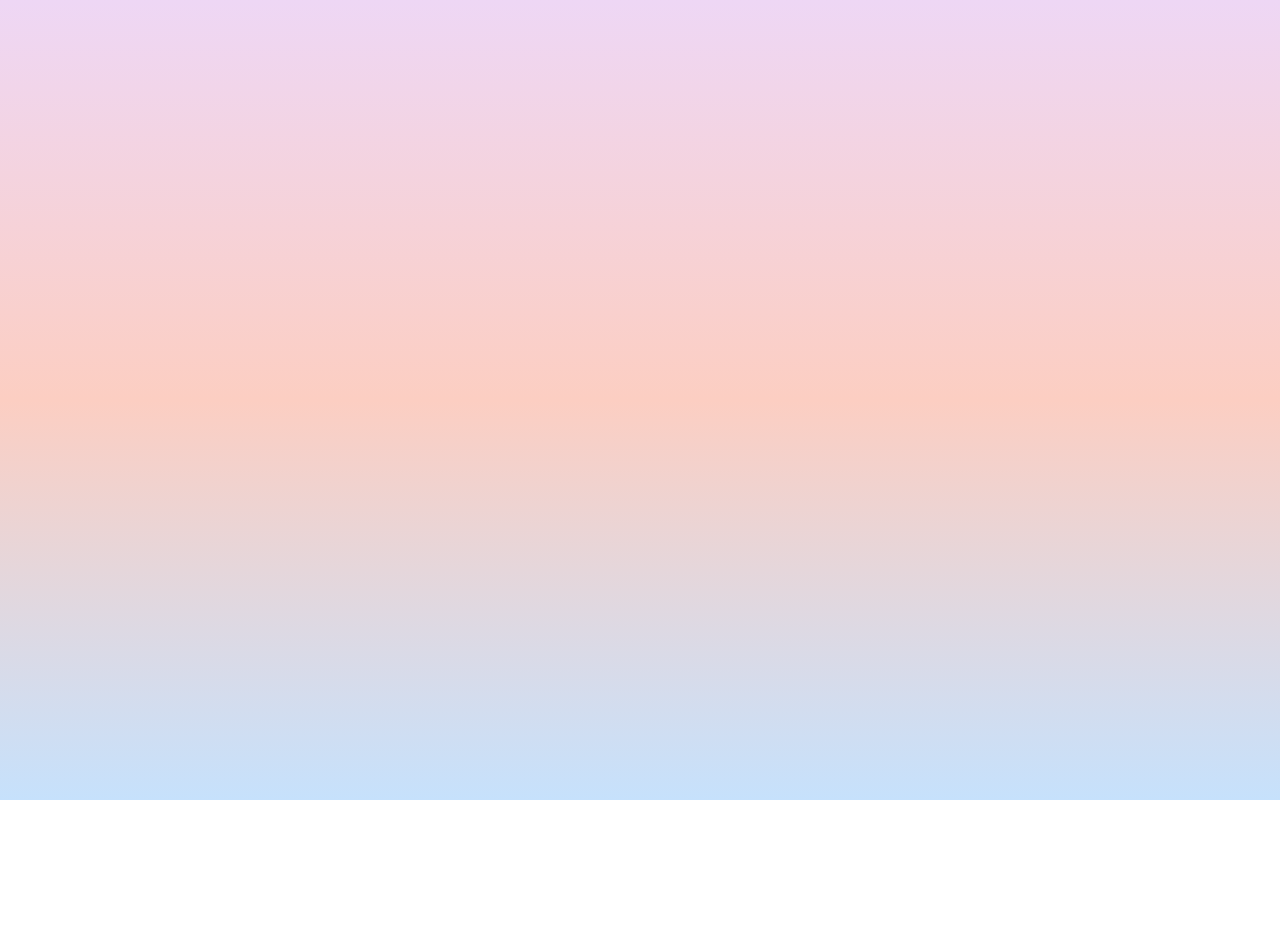
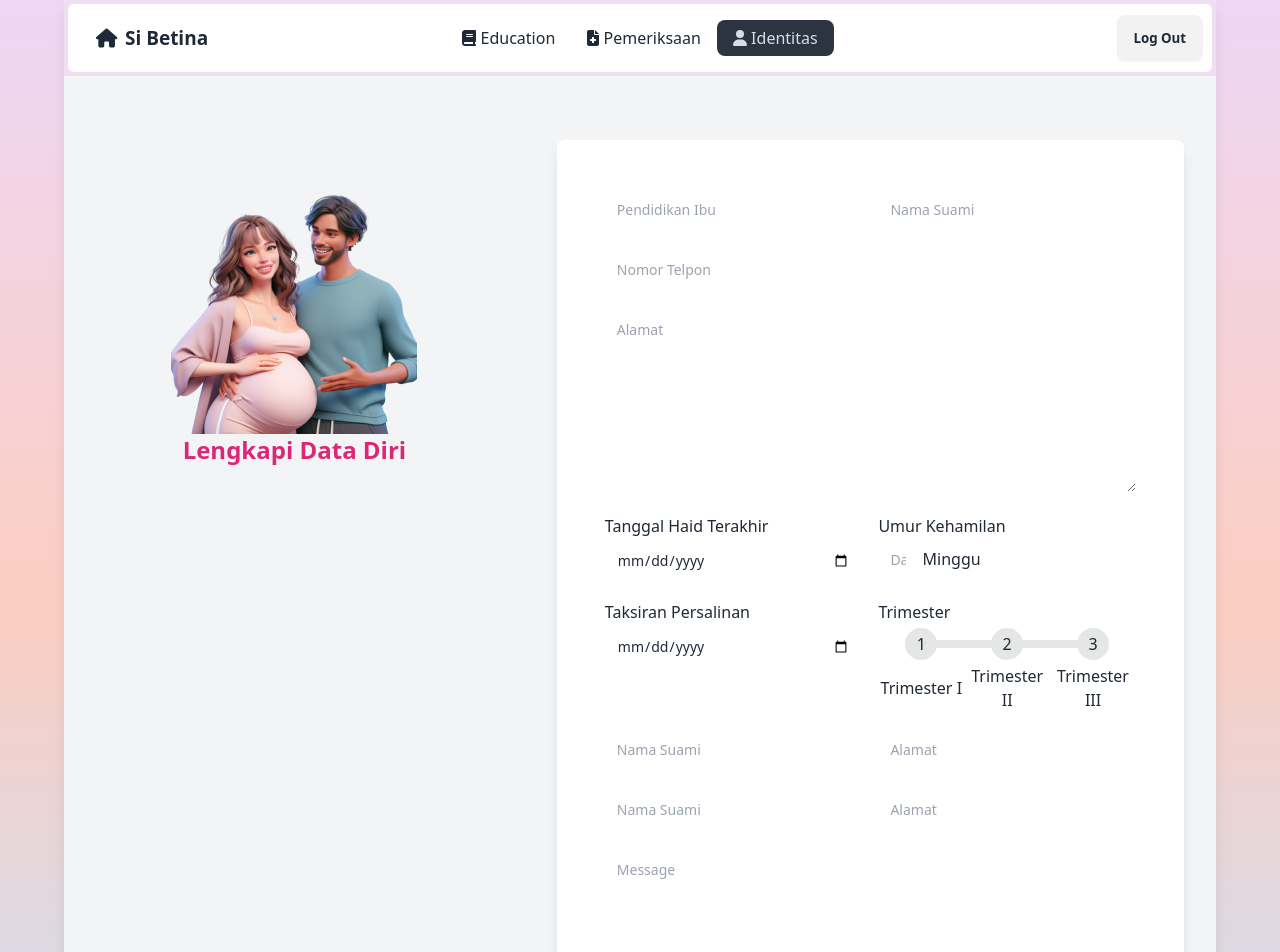
Before and after one commit to muhammadrinaldi7/si_betina, a React (Vite) app: page /identity in a window 1280 px wide. Before the commit this address had no page. Shown: the top 952 px of the page. Before the commit the page ends 800 px from the top, so only its background shows below. Built offline with nearby package versions, Linux system fonts and the light colour scheme; sample sign-in values are in the browser's storage.

Commit message:
Penambahan Layout Tiap Menu

```diff
--- a/src/App.jsx
+++ b/src/App.jsx
@@ -5,6 +5,9 @@ import { BrowserRouter, Routes, Route } from "react-router-dom";
 import IndexHome from "./components/Home/Index";
 import IndexEducation from "./components/Education/Index";
 import LayoutPage from "./components/Layout/LayoutPage";
+import IndexIdentity from "./components/Identitas/Index";
+import IndexCheckup from "./components/Pemeriksaan/Index";
+
 const App = () => {
   return (
     <>
@@ -15,6 +18,8 @@ const App = () => {
           <Route path="/register" element={<IndexRegister />} />
           <Route path="/homepage" element={<IndexHome />} />
           <Route path="/education" element={<IndexEducation />} />
+          <Route path="/identity" element={<IndexIdentity />} />
+          <Route path="/checkup" element={<IndexCheckup />} />
           {/* <Route path="/dashboard" element={<Dashboard />} />
           <Route path="/cars" element={<Cars />} />
           <Route path="/login" element={<Login />} />
--- a/src/components/Home/NavbarLg.jsx
+++ b/src/components/Home/NavbarLg.jsx
@@ -24,14 +24,15 @@ const NavbarLg = () => {
             </NavLink>
         </li>
         <li>
-            <a>
-            <FontAwesomeIcon icon={faFileMedical} />
-            Pemeriksaan
-            </a>
+        <NavLink to="/checkup">
+            <a> <FontAwesomeIcon icon={faFileMedical} /> Pemeriksaan</a>
+        </NavLink>
         </li>
-        <li><a>
-            <FontAwesomeIcon icon={faUser} />
-            Identitas</a></li>
+        <li>
+            <NavLink to="/identity">
+            <a><FontAwesomeIcon icon={faUser} /> Identitas</a>
+            </NavLink>
+        </li>
         </ul>
     </div>
     <div className="navbar-end">
--- a/src/components/Home/NavbarSm.jsx
+++ b/src/components/Home/NavbarSm.jsx
@@ -20,14 +20,18 @@ const NavbarSm = () => {
             </NavLink>
         </li>
         <li>
+        <NavLink to="/checkup">
             <a className="tooltip" data-tip="Pemeriksaan">
             <FontAwesomeIcon icon={faFileMedical} />
             </a>
+        </NavLink>
         </li>
         <li>
+        <NavLink to="/identity">
             <a className="tooltip" data-tip="Data Pribadi">
                <FontAwesomeIcon icon={faUser}/>
             </a>
+        </NavLink>
         </li>
         </ul>
 
--- /dev/null
+++ b/src/components/Identitas/Index.jsx
@@ -0,0 +1,247 @@
+import LayoutPage from "../Layout/LayoutPage"
+import PregantTogether from "../../assets/imgpr.png"
+import { useEffect, useState } from "react";
+
+const Index = () => {
+  const hari = '2021-07-14'
+  const [tglKunjungan, setTglKunjungan] = useState(hari);
+  const [tglHaidTerakhir,setTgkHaidTerakhir] = useState("");
+  const [umurKehamilan, setUmurKehamilan] = useState(null);
+  const [tafsiranKehamilan, setTafsiranKehamilan] = useState("");
+  const [trimester, setTrimester] = useState("");
+  const kunjunganMonth = parseInt(tglKunjungan.toString().split('T')[0].replace(/-/g, '').slice(4,6));
+  const kunjunganDay = parseInt(tglKunjungan.toString().split('T')[0].replace(/-/g, '').slice(6,8));
+  const haidYear = parseInt(tglHaidTerakhir.toString().split('T')[0].replace(/-/g, '').slice(0,4))
+  const haidMonth = parseInt(tglHaidTerakhir.toString().split('T')[0].replace(/-/g, '').slice(4,6));
+  const haidDay = parseInt(tglHaidTerakhir.toString().split('T')[0].replace(/-/g, '').slice(6,8));
+
+  const usiaKehamilan = () =>{
+    //const Day = kunjunganDay - haidDay;
+    const Day = Math.round((kunjunganDay - haidDay)/7);
+    const Month = Math.round((kunjunganMonth - haidMonth)*4.33);
+    const HitungUsiaHml = Day + Month;
+    return HitungUsiaHml
+  }
+
+  const taksiranPersalinan = () => {
+    let day = haidDay+7;
+    let month = (haidMonth-3) === 0 ? 12 : (haidMonth-3) === -1 ? 11 : (haidMonth-3) === -2 ? 10 : (haidMonth-3)
+    let year = ((haidMonth===3 && haidDay>=25)||(haidMonth>=4 && haidMonth<=12)) ? haidYear+1 : haidYear
+    let dayStr = day.toString().padStart(2, '0');
+    let monthStr = month.toString().padStart(2, '0');
+    let yearStr = year.toString();
+
+    // Menggabungkan menjadi string tanggal
+    let resultDate = [dayStr, monthStr, yearStr].reverse().join('-');
+    return resultDate
+  }
+
+  const trimesterKehamilan = () => {
+    let trim = 0;
+    if(umurKehamilan>0 && umurKehamilan<=12){
+      trim = 1
+    }else if(umurKehamilan>12 && umurKehamilan<=27){
+      trim = 2
+    }else if(umurKehamilan>27 && umurKehamilan<=40){
+      trim = 3
+    }else{
+      trim = 0
+    }
+    return trim
+  }
+
+  const TrimesterSteps = ({ trimester }) => {
+    return (
+      <ul className="steps">
+        <li className={`step ${trimester === 1 ? 'step-primary' : ''}`}>Trimester I</li>
+        <li className={`step ${trimester === 2 ? 'step-primary' : ''}`}>Trimester II</li>
+        <li className={`step ${trimester === 3 ? 'step-primary' : ''}`}>Trimester III</li>
+      </ul>
+    );
+  }
+
+  useEffect(() => {
+    if (tglHaidTerakhir) {
+      setUmurKehamilan(usiaKehamilan());
+      setTafsiranKehamilan(taksiranPersalinan());
+      setTrimester(trimesterKehamilan());
+    }
+  }, [tglKunjungan, tglHaidTerakhir, umurKehamilan]);
+
+    return (
+        <LayoutPage>
+           <section className="bg-gray-100">
+  <div className="mx-auto max-w-screen-xl px-4 py-16 sm:px-6 lg:px-8">
+    <div className="grid grid-cols-1 gap-x-16 gap-y-8 lg:grid-cols-5">
+      <div className="lg:col-span-2 lg:py-12 text-center ">
+        <img src={PregantTogether} className="mx-auto block" alt="" />
+        <a href="#" className="text-2xl font-bold text-pink-600"> Lengkapi Data Diri </a>
+      </div>
+      <div className="rounded-lg bg-white p-8 shadow-lg lg:col-span-3 lg:p-12">
+        <form action="#" className="space-y-4">
+        <div className="grid grid-cols-1 gap-4 sm:grid-cols-2">
+          <div>
+            <label className="sr-only" htmlFor="name">Pendidikan</label>
+            <input
+              className="w-full rounded-lg border-gray-200 p-3 text-sm"
+              placeholder="Pendidikan Ibu"
+              type="text"
+              id="pendidikan"
+            />
+          </div>
+          <div>
+              <label className="sr-only" htmlFor="nama_suami">Nama Suami</label>
+              <input
+                className="w-full rounded-lg border-gray-200 p-3 text-sm"
+                placeholder="Nama Suami"
+                type="nama_suami"
+                id="nama_suami"
+              />
+            </div>
+          </div>
+
+
+            <div>
+              <label className="sr-only" htmlFor="nama_suami">No Telpon</label>
+              <input
+                className="w-full rounded-lg border-gray-200 p-3 text-sm"
+                placeholder="Nomor Telpon"
+                type="nama_suami"
+                id="nama_suami"
+              />
+            </div>
+
+            <div>
+              <label className="sr-only" htmlFor="alamat">Alamat</label>
+              <textarea
+              className="w-full rounded-lg border-gray-200 p-3 text-sm"
+              placeholder="Alamat"
+              rows="8"
+              id="alamat"
+            ></textarea>
+            </div>
+
+          <div className="grid grid-cols-1 gap-4 sm:grid-cols-2">
+            <div>
+              <label className="" htmlFor="tgl_haid_terakhir">Tanggal Haid Terakhir</label>
+              <input
+                className="w-full rounded-lg border-gray-200 p-3 text-sm"
+                placeholder="Tanggal Haid Terakhir"
+                type="date"
+                value={tglHaidTerakhir}
+                onChange={(e) => setTgkHaidTerakhir(e.target.value)}
+                id="tgl_haid_terakhir"
+              />
+            </div>
+
+            <div>
+              <label className="" htmlFor="umur_kehamilan">Umur Kehamilan</label> <br />
+              <input
+                className="w-[40px] rounded-lg border-gray-200 p-3 text-sm"
+                placeholder="Dalam Minggu"
+                type="text"
+                value={umurKehamilan}
+                readOnly
+                id="umur_kehamilan"
+              /> <span> Minggu</span>
+            </div>
+
+          </div>
+          <div className="grid grid-cols-1 gap-4 sm:grid-cols-2">
+            <div>
+              <label className="" htmlFor="nama_suami">Taksiran Persalinan</label>
+              <input
+                className="w-full rounded-lg border-gray-200 p-3 text-sm"
+                placeholder="Taksiran Persalinan"
+                type="date"
+                value={tafsiranKehamilan}
+                id="tafsiran_kelahiran"
+              />
+            </div>
+
+            <div>
+              <label className="" htmlFor="trimester">Trimester</label>
+              <input
+                className="w-full hidden rounded-lg border-gray-200 p-3 text-sm"
+                placeholder="Trimester"
+                type="text"
+                value={trimester}
+                id="trimester"
+              />
+              <div>
+                <TrimesterSteps trimester={trimester} />
+              </div>
+            </div>
+          </div>
+          <div className="grid grid-cols-1 gap-4 sm:grid-cols-2">
+            <div>
+              <label className="sr-only" htmlFor="nama_suami">Nama Suami</label>
+              <input
+                className="w-full rounded-lg border-gray-200 p-3 text-sm"
+                placeholder="Nama Suami"
+                type="nama_suami"
+                id="nama_suami"
+              />
+            </div>
+
+            <div>
+              <label className="sr-only" htmlFor="alamat">Alamat</label>
+              <input
+                className="w-full rounded-lg border-gray-200 p-3 text-sm"
+                placeholder="Alamat"
+                type="text"
+                id="alamat"
+              />
+            </div>
+          </div>
+          <div className="grid grid-cols-1 gap-4 sm:grid-cols-2">
+            <div>
+              <label className="sr-only" htmlFor="nama_suami">Nama Suami</label>
+              <input
+                className="w-full rounded-lg border-gray-200 p-3 text-sm"
+                placeholder="Nama Suami"
+                type="nama_suami"
+                id="nama_suami"
+              />
+            </div>
+
+            <div>
+              <label className="sr-only" htmlFor="alamat">Alamat</label>
+              <input
+                className="w-full rounded-lg border-gray-200 p-3 text-sm"
+                placeholder="Alamat"
+                type="text"
+                id="alamat"
+              />
+            </div>
+          </div>
+
+          <div>
+            <label className="sr-only" htmlFor="message">Message</label>
+
+            <textarea
+              className="w-full rounded-lg border-gray-200 p-3 text-sm"
+              placeholder="Message"
+              rows="8"
+              id="message"
+            ></textarea>
+          </div>
+
+          <div className="mt-4">
+            <button
+              type="submit"
+              className="inline-block w-full rounded-lg bg-black px-5 py-3 font-medium text-white sm:w-auto"
+            >
+              Send Enquiry
+            </button>
+          </div>
+        </form>
+      </div>
+    </div>
+  </div>
+</section>
+        </LayoutPage>
+    )
+}
+
+export default Index
--- a/src/components/Layout/LayoutPage.jsx
+++ b/src/components/Layout/LayoutPage.jsx
@@ -16,11 +16,12 @@ const LayoutPage = ({children}) => {
         }
     })
     const handleLogout = async () => {
-        axios.defaults.headers.common['Authorization'] = `Bearer ${isAuth}`
-        await axios.post(`${import.meta.env.VITE_REACT_API_URL}/logout`).then(() =>{
-            localStorage.removeItem('token');
+        localStorage.removeItem('token');
         navigate("/", { replace: true });
-        })
+        // axios.defaults.headers.common['Authorization'] = `Bearer ${isAuth}`
+        // await axios.post(`${import.meta.env.VITE_REACT_API_URL}/logout`).then(() =>{
+        // localStorage.removeItem('token');
+        // })
     }
     return (
         <>
--- /dev/null
+++ b/src/components/Pemeriksaan/Index.jsx
@@ -0,0 +1,11 @@
+import LayoutPage from "../Layout/LayoutPage"
+
+const Index = () => {
+    return (
+        <LayoutPage>
+            <h1>Pemeriksaan</h1>
+        </LayoutPage>
+    )
+}
+
+export default Index
```
Also changed, not shown: src/assets/imgpr.png (added).
